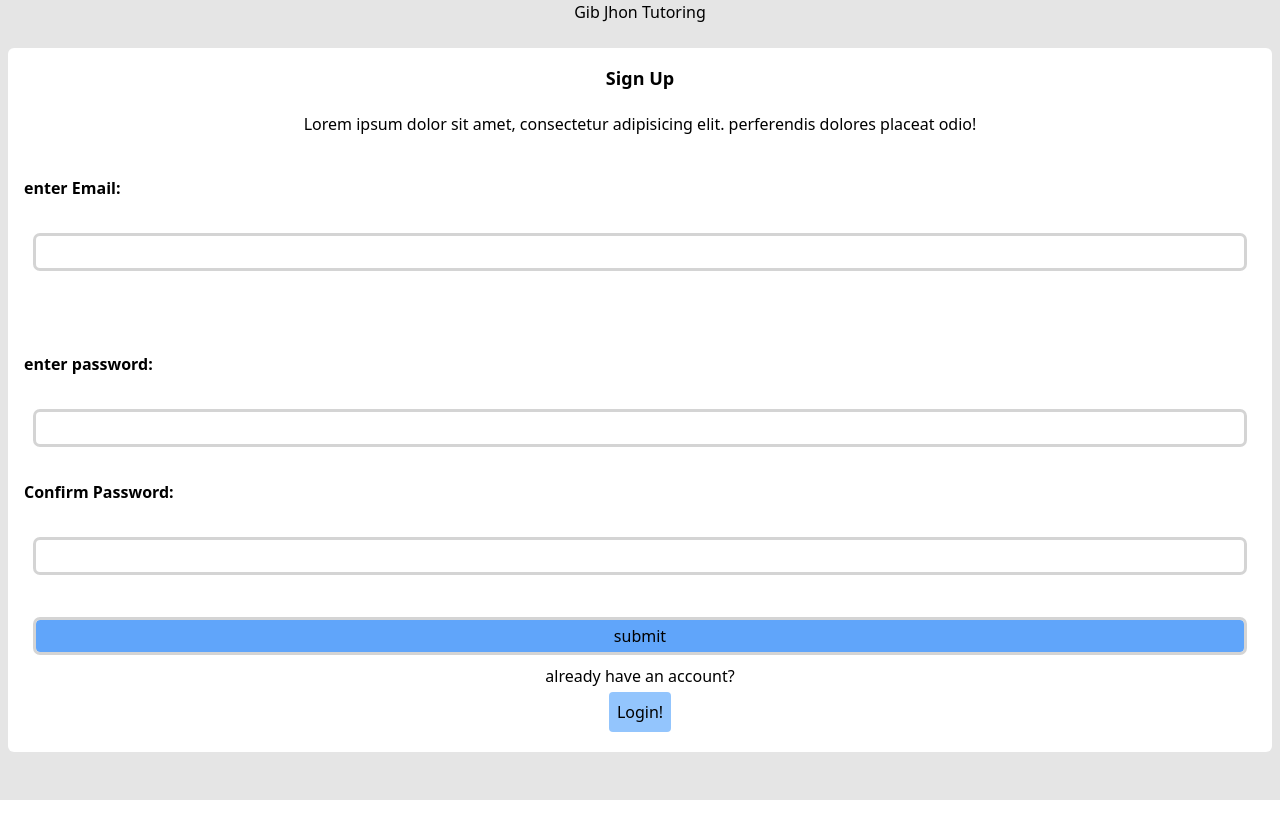
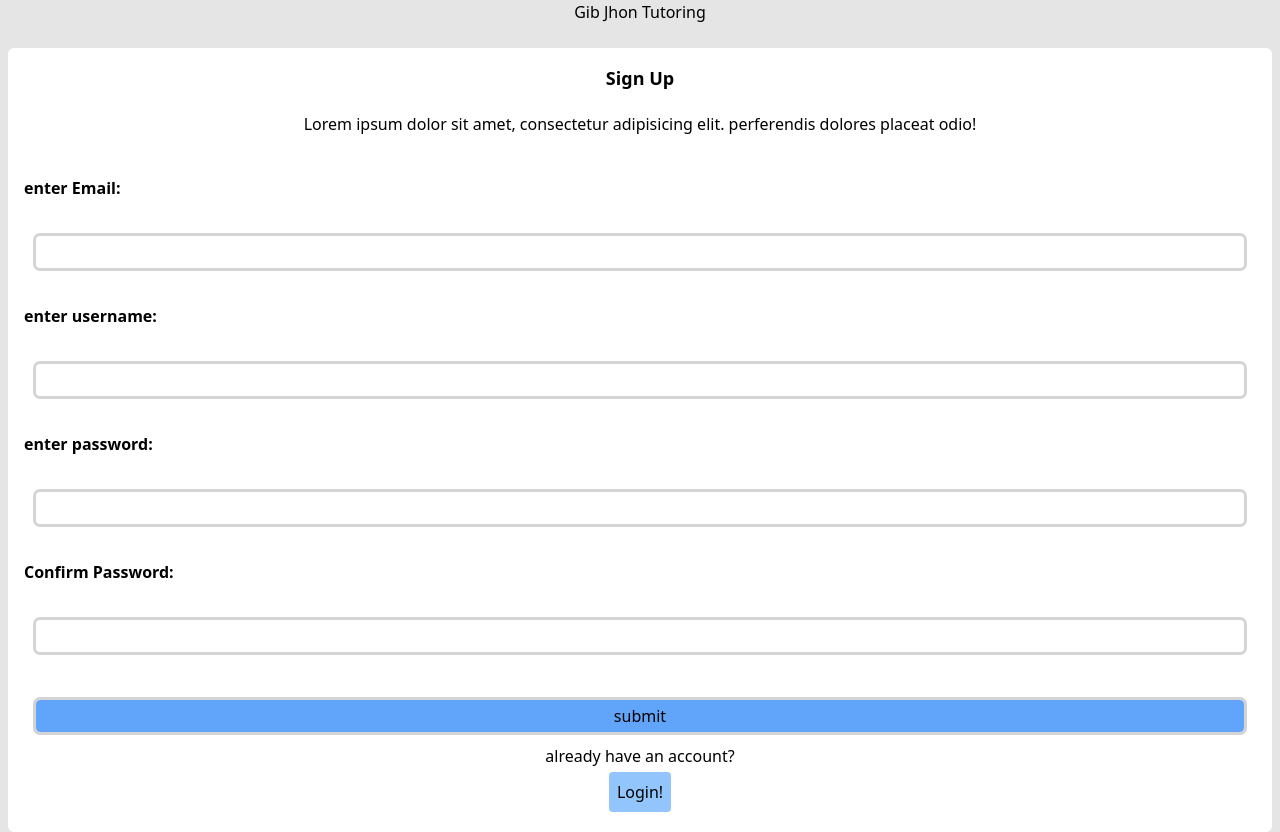
Before and after one commit to ETHANAcc2023/TASK-2-MOCK, a Flask app: template templates/sign_up_page.html in a window 1280 px wide. Before the commit the page ends 800 px from the top, so only its background shows below. Run offline with Flask 3, Linux system fonts and the light colour scheme; the template is opened without the code that fills it: values that come from a table or form of the project are taken from there, others are empty; some libraries are stand-ins or nearby versions.

Commit message:
linking forms to db

```diff
--- a/Main.py
+++ b/Main.py
@@ -1,7 +1,7 @@
 from flask import Flask, session, render_template, flash, redirect
 from flask_sqlalchemy import SQLAlchemy
 from flask_wtf import FlaskForm
-from wtforms import StringField,SubmitField, TextAreaField
+from wtforms import StringField,SubmitField, TextAreaField, PasswordField
 from wtforms.validators import DataRequired, EqualTo
 import os
 
@@ -11,7 +11,6 @@ app = Flask(__name__)
 app.config['SQLALCHEMY_DATABASE_URI'] = 'sqlite:///'+os.path.join(basedir,'data.sqlite')
 db = SQLAlchemy(app)
 app.config['SECRET_KEY'] = "eocfgdgdgdfifhje9oshf9wos£hfsokj££eh-8902ufbnu3h7wu9houfbj££ef33knb834££8sdhfhosfsfep"
-
 
 class Forms_users(db.Model):
     __tablename__= 'Forms_users'
@@ -23,8 +22,8 @@ class Forms_users(db.Model):
 class RegisterForm(FlaskForm):
     email = StringField("enter Email:",validators=[DataRequired()])
     username = StringField("enter username:",validators=[DataRequired()])
-    password = StringField("enter password:",validators=[DataRequired(), EqualTo('confirm_password')])
-    confirm_password = StringField("Confirm Password:",validators=[DataRequired()])
+    password = PasswordField("enter password:",validators=[DataRequired(), EqualTo('confirm_password')])
+    confirm_password = PasswordField("Confirm Password:",validators=[DataRequired()])
     submit = SubmitField("submit")
 
 class Answer(FlaskForm):
@@ -44,15 +43,15 @@ def sign_up_page():
         userEmail = Forms_users.query.filter_by(email=form.email.data).first()
         userName = Forms_users.query.filter_by(username=form.username.data).first()
         if userName is None and userEmail is None:
-            user = Forms_users(username=form.name.data, email = form.email.data, password=form.password.data)
+            user = Forms_users(username=form.username.data, email = form.email.data, password=form.password.data)
             db.session.add(user)
             db.session.commit()
             session['known']=False
         else:
             session['known']=True
             flash("You aready have an account!")
-        session['name'] = form.name.data
-        form.name.data = ''
+        session['name'] = form.username.data
+        form.username.data = ''
         return redirect("/")
     return render_template('sign_up_page.html', form=form, name=session.get('name'),known=session.get('known',False))
 
@@ -63,5 +62,6 @@ def sign_In_page():
 @app.route('/profile', methods = ['GET','Post'])
 def Profile_page():
     return render_template('Profile_page.html')
+
 if __name__ == '__main__':
     app.run(debug=True)
--- a/templates/sign_in_page.html
+++ b/templates/sign_in_page.html
@@ -16,8 +16,8 @@
             {{ form.email.label(class="font-bold")}} <br>
             {{ form.email(class = "row-span-3 outline outline-neutral-300 p-1 rounded m-3")}} <br>
 
-            {{ form.name.label(class="font-bold")}} <br>
-            {{ form.name(class = "row-span-3 outline outline-neutral-300 p-1 rounded m-3")}} <br>
+            {{ form.username.label(class="font-bold")}} <br>
+            {{ form.username(class = "row-span-3 outline outline-neutral-300 p-1 rounded m-3")}} <br>
             {{ form.password.label(class="font-bold") }} <br>
             {{ form.password(class="row-span-3 outline outline-neutral-300 p-1 rounded m-3") }} <br>
 
--- a/templates/sign_up_page.html
+++ b/templates/sign_up_page.html
@@ -17,8 +17,8 @@
             {{ form.email.label(class="font-bold")}} <br>
             {{ form.email(class = "row-span-3 outline outline-neutral-300 p-1 rounded m-3")}} <br>
 
-            {{ form.name.label(class="font-bold")}} <br>
-            {{ form.name(class = "row-span-3 outline outline-neutral-300 p-1 rounded m-3")}} <br>
+            {{ form.username.label(class="font-bold")}} <br>
+            {{ form.username(class = "row-span-3 outline outline-neutral-300 p-1 rounded m-3")}} <br>
 
             {{ form.password.label(class="font-bold") }} <br>
             {{ form.password(class="row-span-3 outline outline-neutral-300 p-1 rounded m-3") }} <br>
```
Also changed, not shown: data.sqlite, 1 other file.
